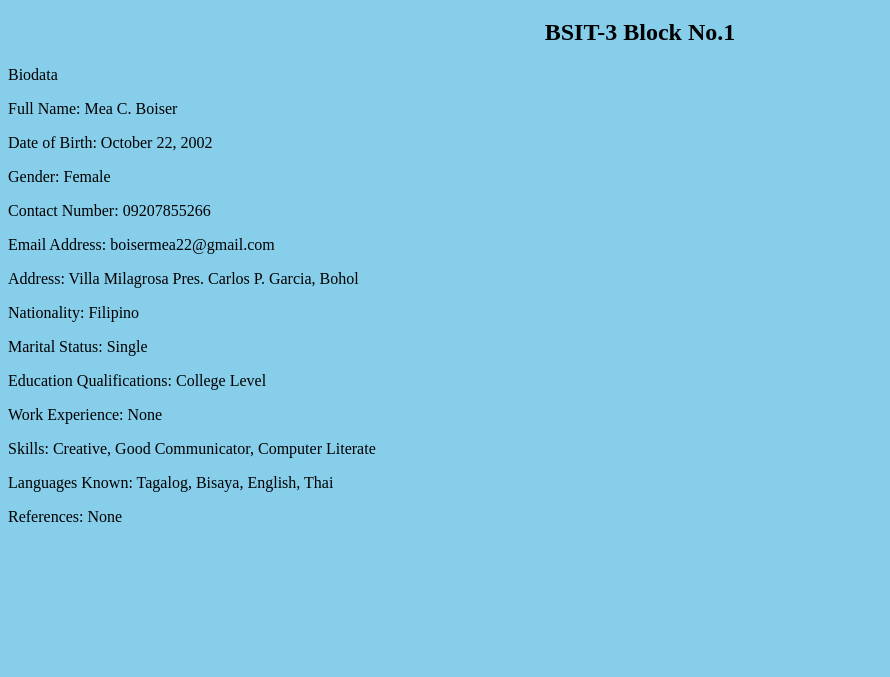
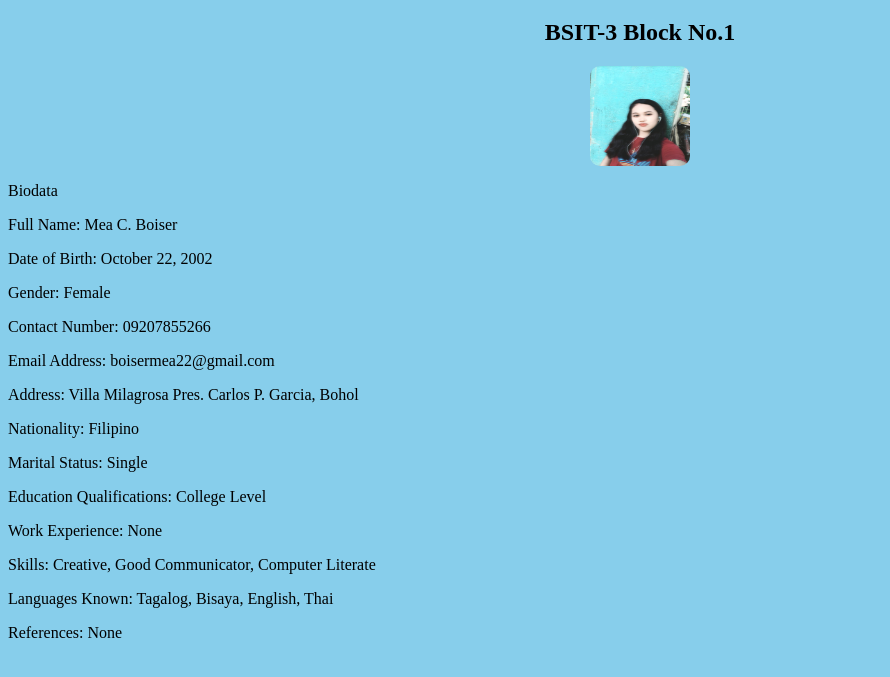
Before and after one commit to meaquimson/Push--mea, a plain HTML site: page index.html in a window 1280 px wide. Shown: the part 61-738 px from the top of the page, without its empty margins (0-890 px from the left). Drawn offline with Linux system fonts and the light colour scheme.

Commit message:
Add Profile Picture

```diff
--- a/index.html
+++ b/index.html
@@ -8,6 +8,7 @@
 <body>
     <h1>College of Computer Studies</h1>
     <h2>BSIT-3 Block No.1</h2>
+<img src="meyang.jpg" height= "120" width="120"></img</p></center>
 
     <p>Biodata</p>
     <p>Full Name: Mea C. Boiser</p>
--- a/style.css
+++ b/style.css
@@ -4,3 +4,14 @@ h1, h2 {
 body{
   background-color: skyblue;
 }
+
+img{
+  display: block ;
+  margin-left: auto;
+  margin-right: auto;
+  margin-top: 10px;
+  margin-bottom: 10px;
+  border-radius: 10px;
+  width: 100px;
+  height: 100px;
+}
```
Also changed, not shown: meyang.jpg (added).
